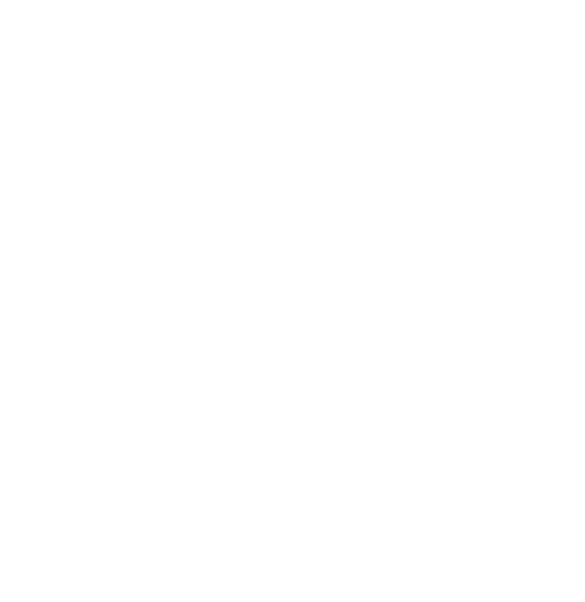
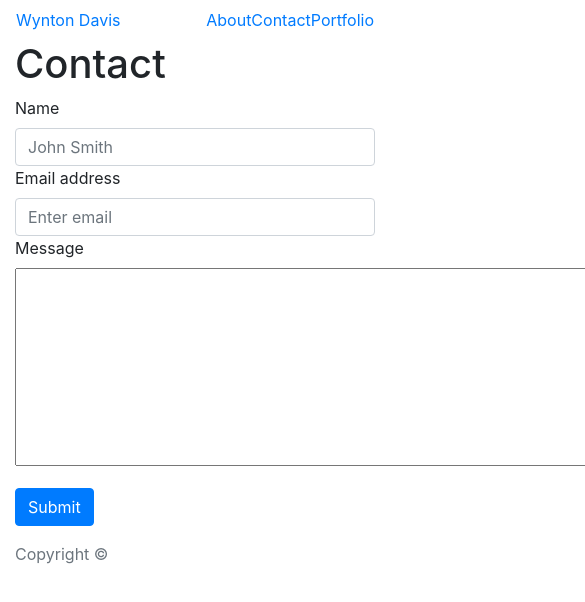
Before and after one commit to WyntonD/Responsive-Portfolio, a plain HTML site: page contact.html in a window 390 px wide. Shown: the top 602 px of the page, 585 px wide, since content can reach past the window. Drawn offline with nearby package versions, Linux system fonts and the light colour scheme.

Commit message:
re-modified style.css

```diff
--- a/contact.html
+++ b/contact.html
@@ -0,0 +1,58 @@
+<!doctype html>
+<html lang="en-us">
+
+<head>
+  <meta charset="UTF-8">
+  <title>Contact | Your Name</title>
+  <link rel="stylesheet" href="https://stackpath.bootstrapcdn.com/bootstrap/4.3.1/css/bootstrap.min.css" integrity="sha384-ggOyR0iXCbMQv3Xipma34MD+dH/1fQ784/j6cY/iJTQUOhcWr7x9JvoRxT2MZw1T" crossorigin="anonymous">
+</head>
+<body>
+  <header>
+      <nav class="navbar">
+          <a class="nav-item" href="index.html">Wynton Davis</a>
+          <form class="form-inline">
+          <a class="nav-item" href="index.html">About</a>
+          <a class="nav-item" href="contact.html">Contact</a>
+          <a class="nav-item" href="portfolio.html">Portfolio</a>
+          </form>
+        </nav>
+  </header>
+  <div id="main-container" class="container">
+    <section class="main-section">
+      <h1>Contact</h1>
+      <form>
+          <div class="form-group">
+            <div class="row">
+              <div class="col-md-12">
+                <label for="name" >Name</label>
+                    <input type="name" class="form-control" id="exampleName" placeholder="John Smith" required="required">
+                </div>
+            </div>
+        <div class="row">
+            <div class="col-md-12">
+                <label for="exampleInputEmail1">Email address</label>
+                    <input type="email" class="form-control" id="exampleInputEmail1" aria-describedby="emailHelp" placeholder="Enter email" required="required">
+                </div>
+             </div>
+          <div class="form-group">
+            <div class="row">
+                <div class="col-md-12">
+                    <label for="message">Message</label>
+                        <br/>
+                             <textarea rows="8" cols="115" name="comment" form="usrform" placeholder="Enter text here" required="required">
+                        </textarea>
+                     </div>
+                </div>
+            </div>
+        <button type="submit" class="btn btn-primary">Submit</button>
+        </div>
+    </form>
+    </section>
+</div>
+    <footer>
+        <div class="container">
+            <span class="text-muted">Copyright &copy; </span>
+         </div>
+    </footer>
+</body>
+</html>
--- a/style.css
+++ b/style.css
@@ -216,6 +216,25 @@ input[type=submit] {
   border: 0 none;
 }
 
-@media screen and (max-width:768px;) {
+@media screen and (max-width:980px) {
+ .container {
+   width:100%;
+ }
 
 }
+
+
+@media screen and (max-width:768px) {
+  .container {
+    width:100%;
+  }
+  .header {
+    position:static;
+  }
+}
+
+@media screen and (max-width:640px) {
+.container {
+    width:100%;
+  }
+}
```
Also changed, not shown: index.html (+62 -0 lines), portfolio.html (+73 -0 lines), 1 other file.
